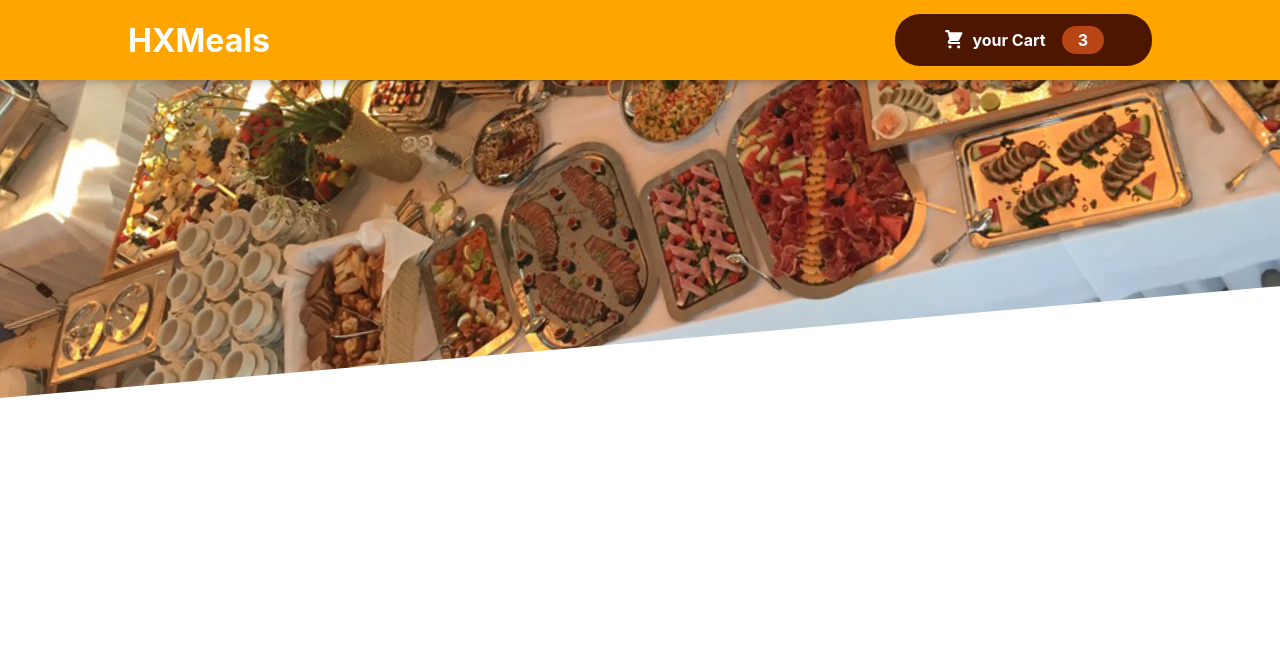
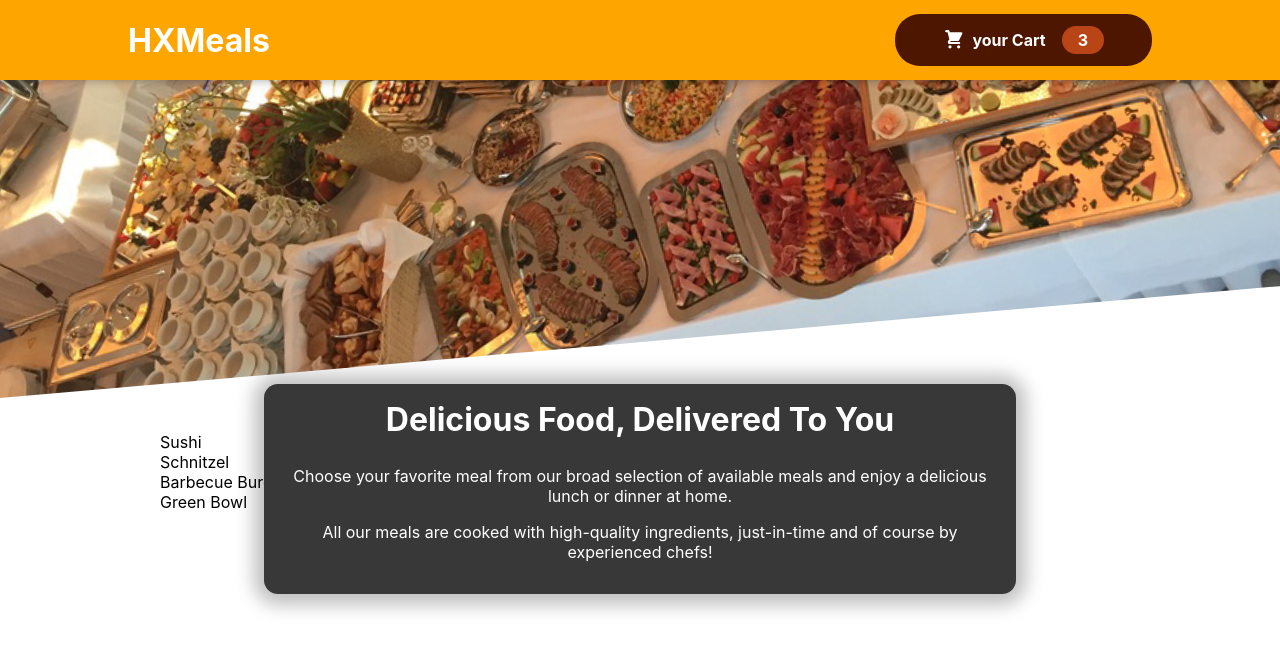
Before and after one commit to imshashikumarGH/food-order-app, a React (Create React App) app: page / in a window 1280 px wide. Shown: the top 650 px of the page. Built offline with nearby package versions, Linux system fonts and the light colour scheme.

Commit message:
Meals listing Feature : Adding Main html  in App.js

```diff
--- a/src/App.js
+++ b/src/App.js
@@ -1,10 +1,14 @@
 import React from "react";
 import Header from "./components/layout/Header";
+import Meals from "./components/meals/Meals";
 
 function App() {
   return (
     <React.Fragment>
       <Header></Header>
+      <main>
+      <Meals></Meals>
+      </main>
     </React.Fragment>
   );
 }
--- /dev/null
+++ b/src/components/meals/Meals.js
@@ -0,0 +1,14 @@
+import React from "react";
+import AvailableMeals from "./AvailableMeals";
+import MealsSummary from "./MealsSummary";
+
+const Meals = (props) => {
+  return (
+    <>
+      <AvailableMeals />
+      <MealsSummary />
+    </>
+  );
+};
+
+export default Meals;
```
